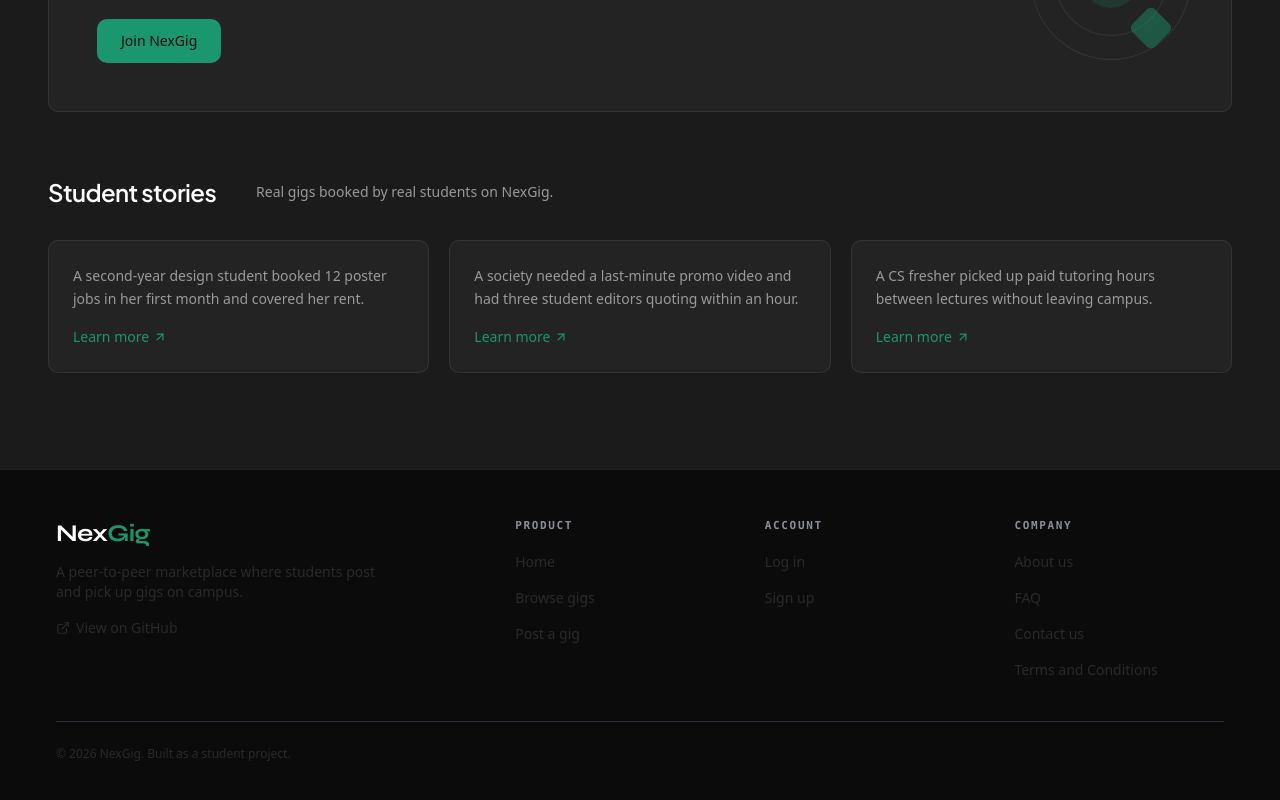
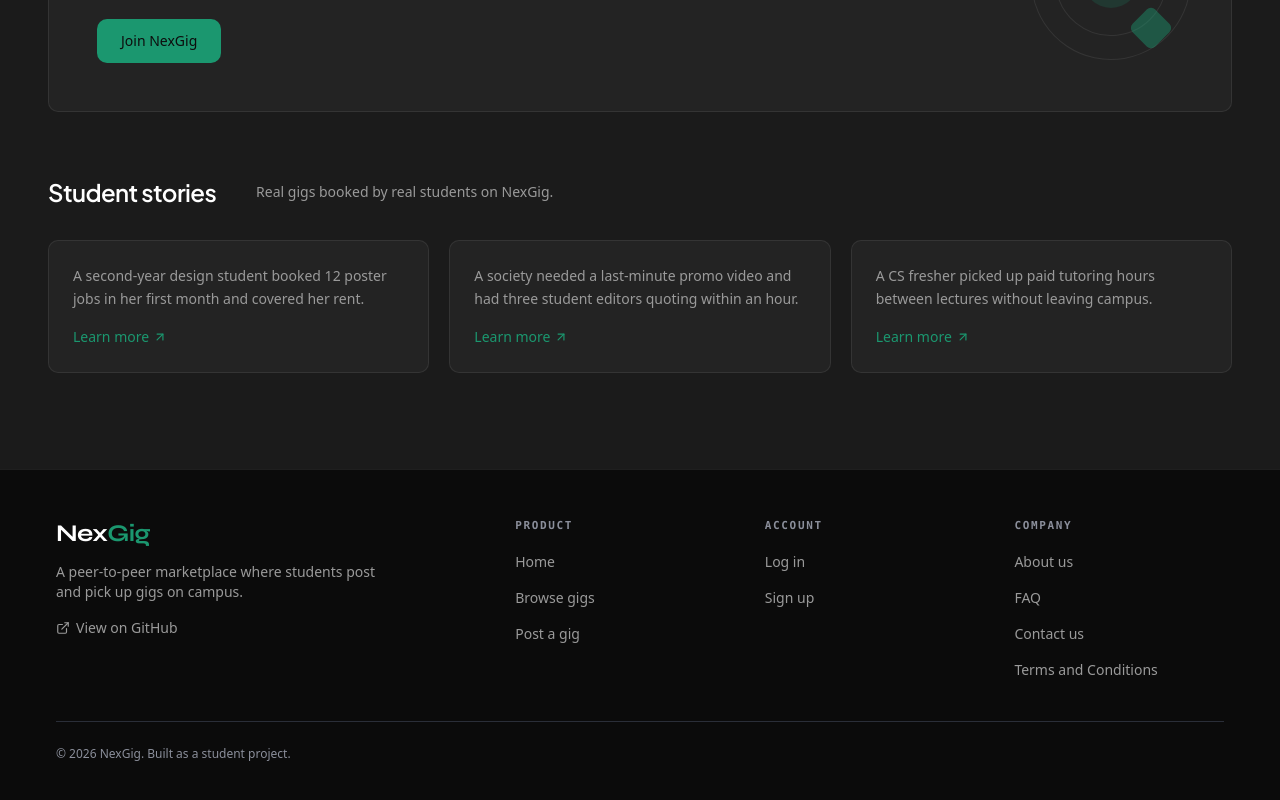
Before and after one commit to venomwastaken/nexgig, a React (Vite) app in the folder frontend/: page / in a window 1280 px wide. Shown: the part 1513-2313 px from the top of the page. Built offline with nearby package versions, Linux system fonts and the light colour scheme; no server answers; a web font is replaced by a local one.

Commit message:
Footer changes

```diff
--- a/frontend/src/components/Footer.tsx
+++ b/frontend/src/components/Footer.tsx
@@ -30,7 +30,7 @@ export default function Footer() {
                     {/* Brand */}
                     <div className="max-w-xs">
                         <Logo />
-                        <p className="mt-3 text-sm text-muted">
+                        <p className="mt-3 text-sm text-muted-foreground">
                             A peer-to-peer marketplace where students post and
                             pick up gigs on campus.
                         </p>
@@ -38,7 +38,7 @@ export default function Footer() {
                             href="https://github.com/venomwastaken/nexgig"
                             target="_blank"
                             rel="noreferrer"
-                            className="mt-4 inline-flex items-center gap-1.5 text-sm text-muted transition-colors hover:text-[#ffffff]"
+                            className="mt-4 inline-flex items-center gap-1.5 text-sm text-muted-foreground transition-colors hover:text-[#ffffff]"
                         >
                             <ExternalLink size={14} />
                             View on GitHub
@@ -53,7 +53,7 @@ export default function Footer() {
                                 <li key={link.to}>
                                     <Link
                                         to={link.to}
-                                        className="text-sm text-muted transition-colors hover:text-[#ffffff]"
+                                        className="text-sm text-muted-foreground transition-colors hover:text-[#ffffff]"
                                     >
                                         {link.label}
                                     </Link>
@@ -70,7 +70,7 @@ export default function Footer() {
                                 <li key={link.to}>
                                     <Link
                                         to={link.to}
-                                        className="text-sm text-muted transition-colors hover:text-[#ffffff]"
+                                        className="text-sm text-muted-foreground transition-colors hover:text-[#ffffff]"
                                     >
                                         {link.label}
                                     </Link>
@@ -87,7 +87,7 @@ export default function Footer() {
                                 <li key={link.to}>
                                     <Link
                                         to={link.to}
-                                        className="text-sm text-muted transition-colors hover:text-[#ffffff]"
+                                        className="text-sm text-muted-foreground transition-colors hover:text-[#ffffff]"
                                     >
                                         {link.label}
                                     </Link>
@@ -98,7 +98,7 @@ export default function Footer() {
                 </div>
 
                 <div className="divider mt-10 pt-6">
-                    <p className="text-xs text-muted">
+                    <p className="text-xs text-shadow-muted-foreground">
                         &copy; {year} NexGig. Built as a student project.
                     </p>
                 </div>
```
